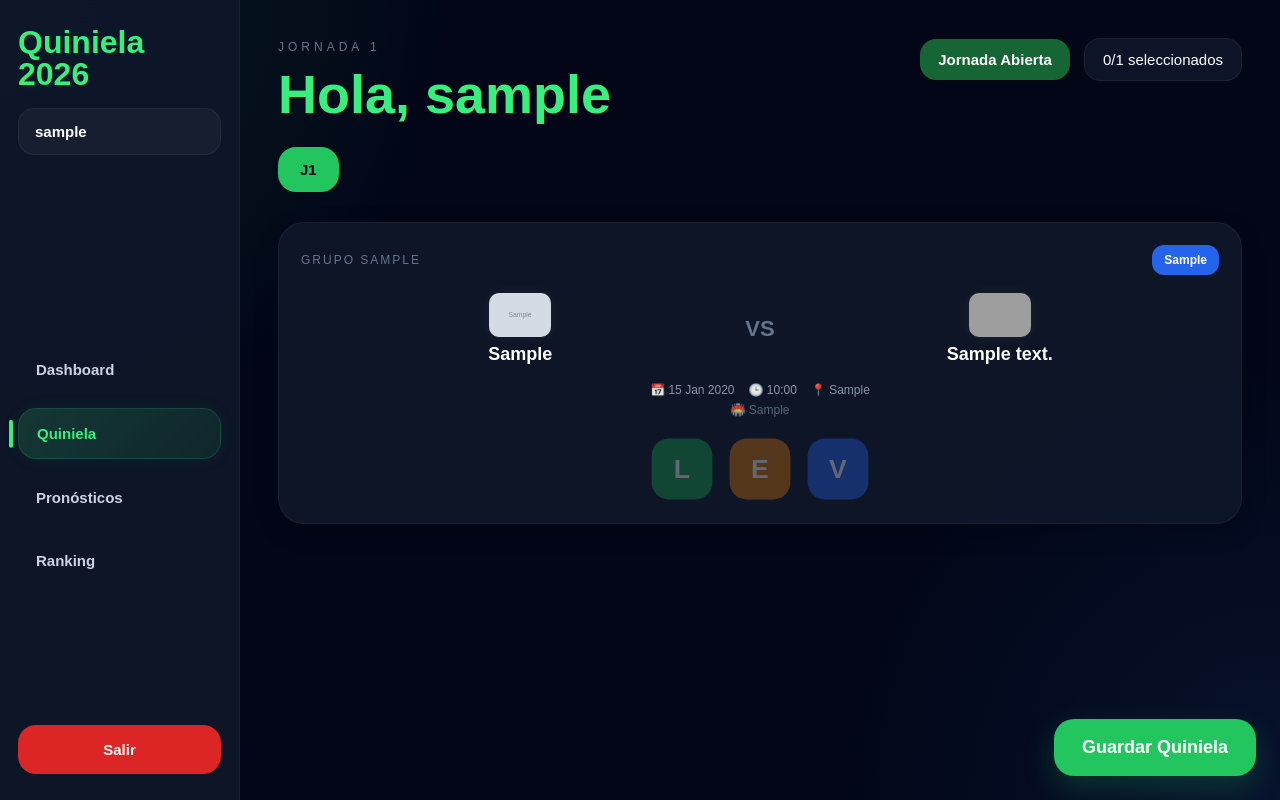
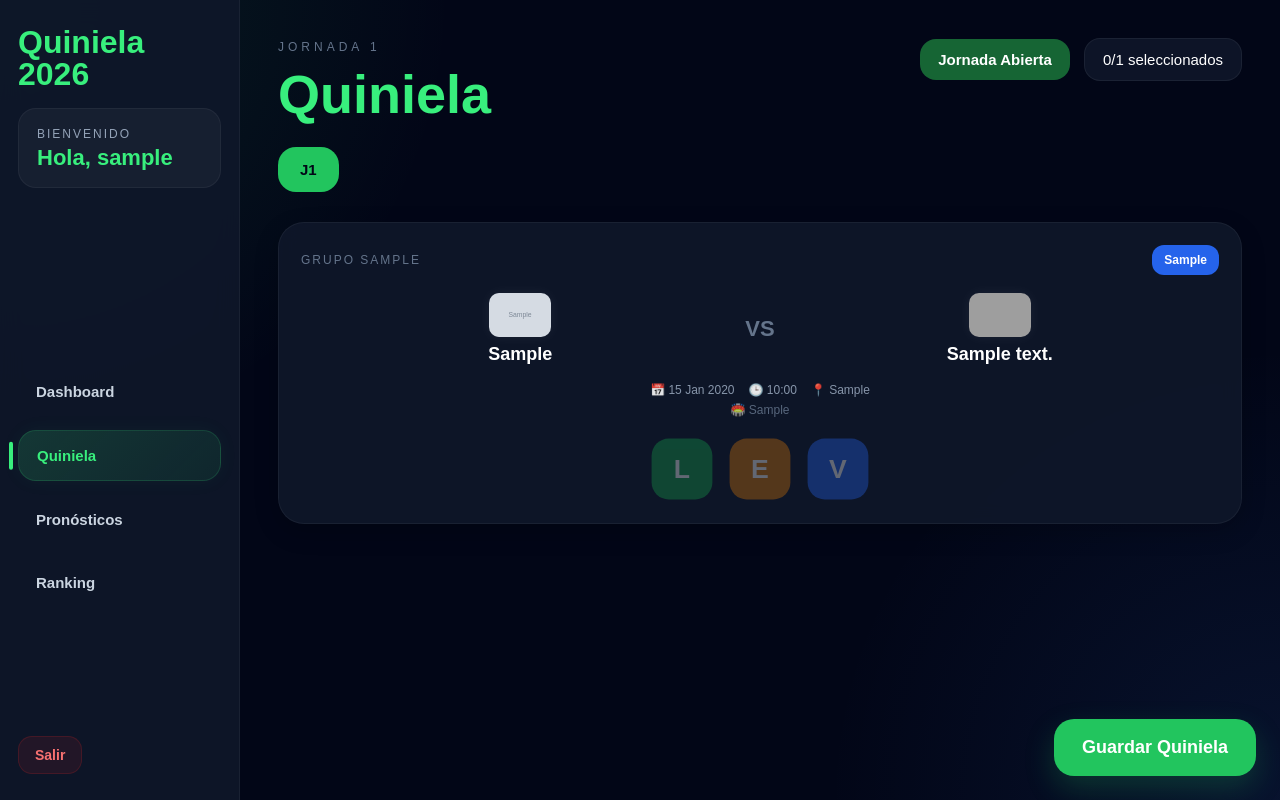
Before and after one commit to Darkial11/quiniela, a Django app: page /quiniela/ in a window 1280 px wide. Run offline with Django 5.2, Linux system fonts and the light colour scheme; a user stored in the database is signed in; tables that the repository leaves empty hold one stand-in row (values such as "Sample post"); grey boxes marked "Sample" are stand-in pictures; grey boxes are pictures that could not be loaded.

Commit message:
Actualizacion dk

```diff
--- a/quiniela/static/css/sidebar.css
+++ b/quiniela/static/css/sidebar.css
@@ -76,16 +76,41 @@
     border:
         1px solid rgba(255,255,255,.05);
 
-    border-radius:16px;
+    border-radius:18px;
 
-    padding:14px 16px;
+    padding:18px 18px;
 
-    color:white;
+    display:flex;
 
-    font-size:15px;
+    flex-direction:column;
 
-    font-weight:700;
+    gap:6px;
 }
+
+.sidebar-user span{
+
+    color:#94a3b8;
+
+    font-size:12px;
+
+    text-transform:uppercase;
+
+    letter-spacing:2px;
+}
+
+.sidebar-user h3{
+
+    color:#38ef7d;
+
+    font-size:22px;
+
+    line-height:1;
+
+    margin:0;
+
+    font-weight:800;
+}
+
 
 /* =========================
    NAVIGATION
@@ -179,23 +204,33 @@
 
 .logout-btn{
 
-    display:block;
+    display:inline-flex;
+
+    align-items:center;
+
+    justify-content:center;
 
     text-align:center;
 
-    background:#dc2626;
+    background:
+        rgba(220,38,38,.10);
 
-    color:white;
+    border:
+        1px solid rgba(220,38,38,.18);
 
-    padding:16px;
+    color:#f87171;
 
-    border-radius:18px;
+    padding:10px 16px;
 
-    font-size:15px;
+    border-radius:14px;
+
+    font-size:14px;
 
     font-weight:700;
 
     transition:.25s;
+
+    width:auto;
 }
 
 .logout-btn:hover{
@@ -298,7 +333,7 @@
 
         margin-top:18px;
 
-        width:100%;
+        width:auto;
     }
 
     .main-area{
--- a/quiniela/templates/quiniela/quiniela.html
+++ b/quiniela/templates/quiniela/quiniela.html
@@ -20,9 +20,7 @@
 
             <h1>
 
-                Hola,
-
-                {{ request.user.perfil.nick }}
+                Quiniela
 
             </h1>
 
--- a/templates/base.html
+++ b/templates/base.html
@@ -49,7 +49,17 @@
 
             <div class="sidebar-user">
 
-                {{ request.user.perfil.nick }}
+                <span>
+
+                    Bienvenido
+
+                </span>
+
+                <h3>
+
+                    Hola, {{ request.user.perfil.nick }}
+
+                </h3>
 
             </div>
 
```
